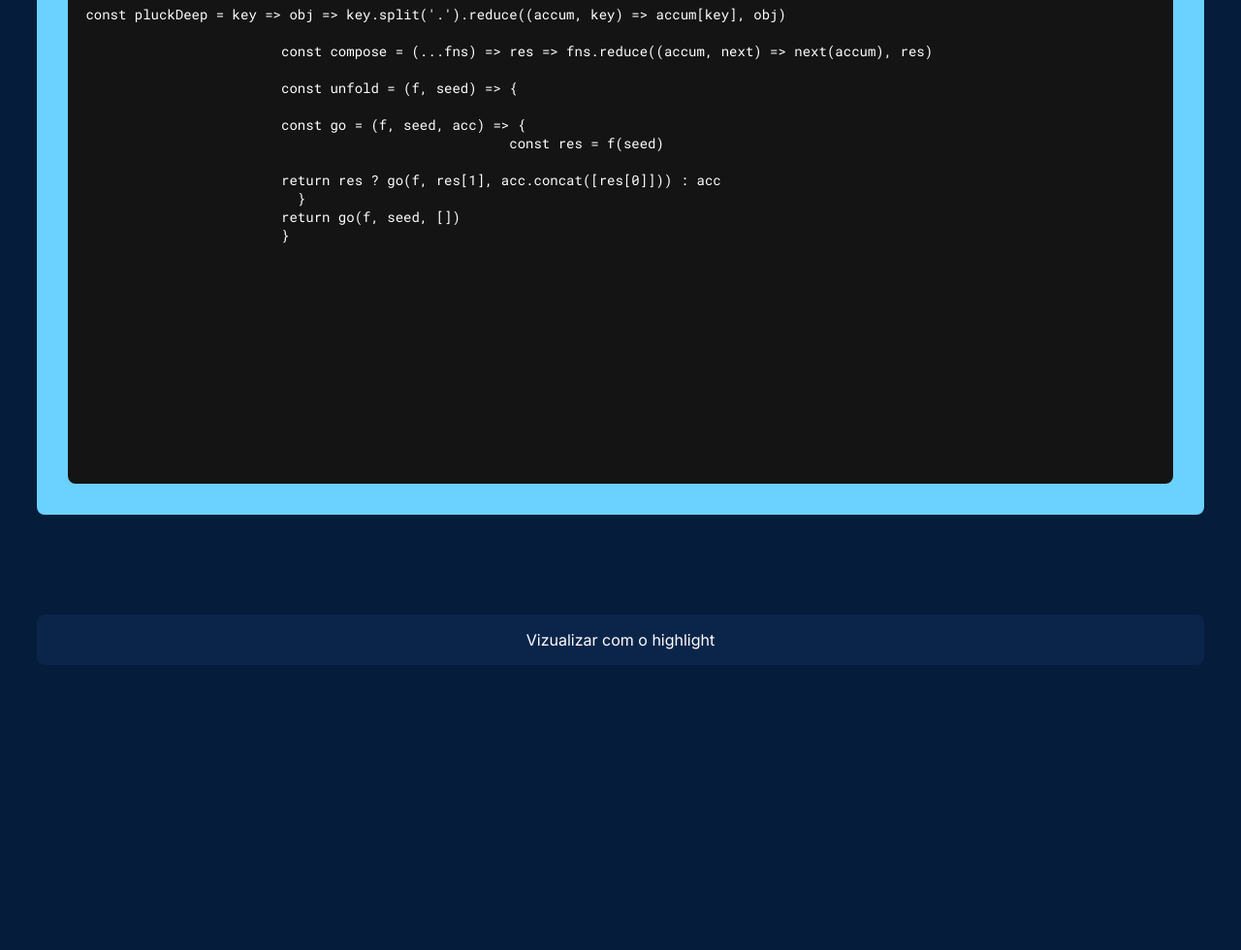
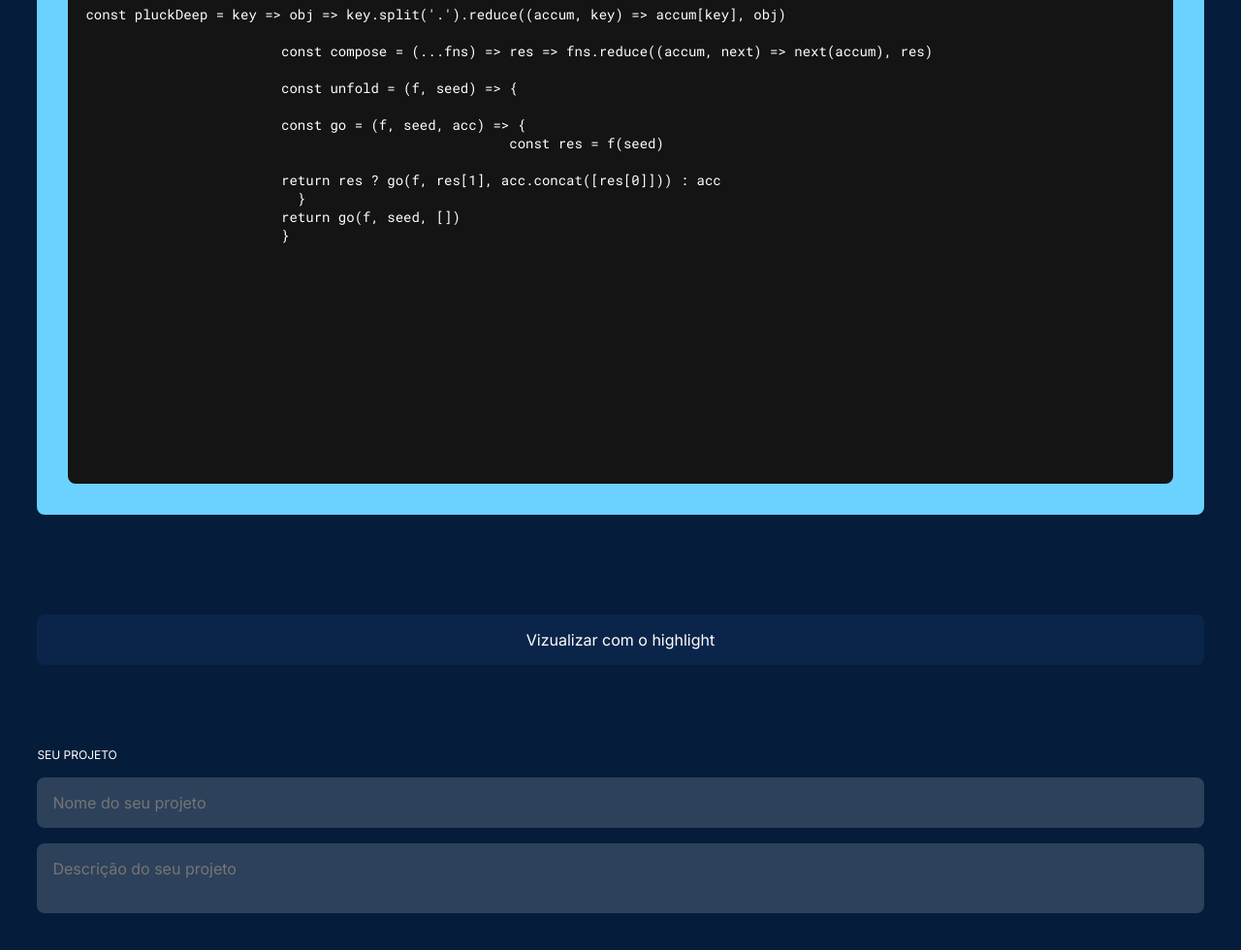
Before and after one commit to henriquecsr/aluradev, a plain HTML site: page index.html in a window 1280 px wide. Shown: the part 256-1236 px from the top of the page at 97% size. Before the commit the page ends 980 px from the top, so only its background shows below. Drawn offline with Linux system fonts and the light colour scheme.

Commit message:
adds title and description fields for code snippets

```diff
--- a/index.html
+++ b/index.html
@@ -60,7 +60,14 @@
 
         <div class="editor-highlight">
             <button class="highlight-button">Vizualizar com o highlight</button>
+        </div>
 
+        <div class="project-info">
+            <label for="project" class="project-label flex-gap">Seu projeto</label>
+            <div>
+                <input class="flex-gap" type="text" name="project-title" id="project-title" placeholder="Nome do seu projeto">
+                <textarea class="flex-gap" name="project-desc" id="project-desc" placeholder="Descrição do seu projeto"></textarea>
+            </div>
         </div>
     </main>
 
--- a/styles/style.css
+++ b/styles/style.css
@@ -15,6 +15,10 @@ textarea {
     width: 100%
 }
 
+textarea, input:focus {
+    outline: none;
+}
+
 #code-block {
     background: #141414;
     color: #FFFFFF;
@@ -27,6 +31,31 @@ textarea {
 
 #code-block:focus {
     outline:none;
+}
+
+#project-title {
+    background: #FFFFFF29;
+    border-style: none;
+    border-radius: 8px;
+    box-sizing: border-box;
+    color: #FFFFFF;
+    font-family: "Inter", sans-serif;
+    font-size: 1rem;
+    padding: 1rem;
+    width: 100%;
+}
+
+#project-desc {
+    background: #FFFFFF29;
+    border-style: none;
+    border-radius: 8px;
+    box-sizing: border-box;
+    color: #FFFFFF;
+    font-family: "Inter", sans-serif;
+    font-size: 1rem;
+    padding: 1rem;
+    width: 100%;
+    height: 70%;
 }
 
 .editor-border {
@@ -61,3 +90,20 @@ textarea {
     font-family: "Inter", sans-serif;
     font-size: 1rem;
 }
+
+.project-info {
+    display: flex;
+    flex-direction: column;
+    margin: 3%;
+}
+
+.project-label {
+    color: #FFFFFF;
+    font-family: "Inter", sans-serif;
+    font-size: 0.75rem;
+    text-transform: uppercase;
+}
+
+.flex-gap {
+    margin: 8px 0;
+}
```
